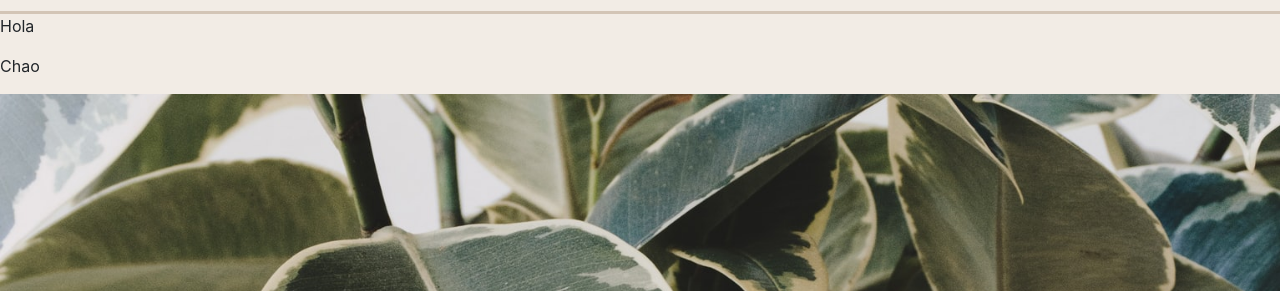
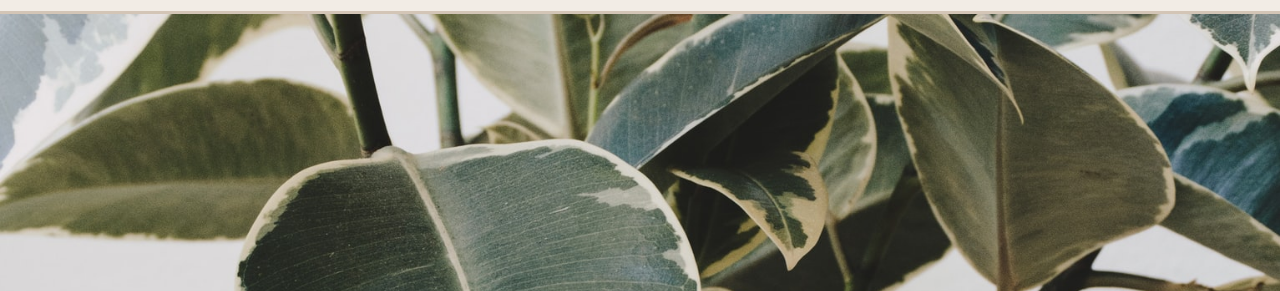
Before and after one commit to mariapazgf/proyectomara, a plain HTML site: page index.html in a window 1280 px wide. Shown: the part 106-397 px from the top of the page. Drawn offline with nearby package versions, Linux system fonts and the light colour scheme; a web font is replaced by a local one.

Commit message:
Commitnuevo

```diff
--- a/index.html
+++ b/index.html
@@ -51,9 +51,6 @@
   <!-- Sección 1 - Banner Principal  -->
 
     <div id="bannerPrincipal">
-
-      <p>Hola</p>
-      <p>Chao</p>
 
       <div class="banner">
 
```
